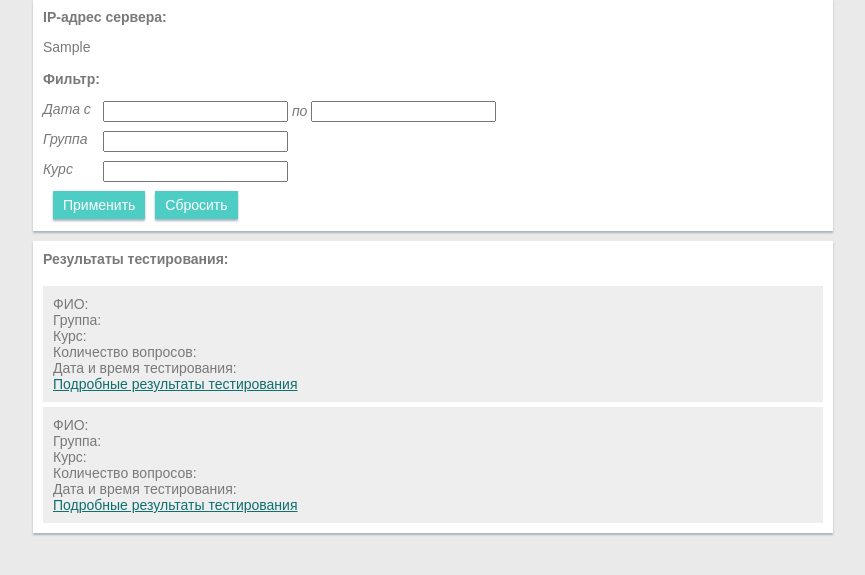
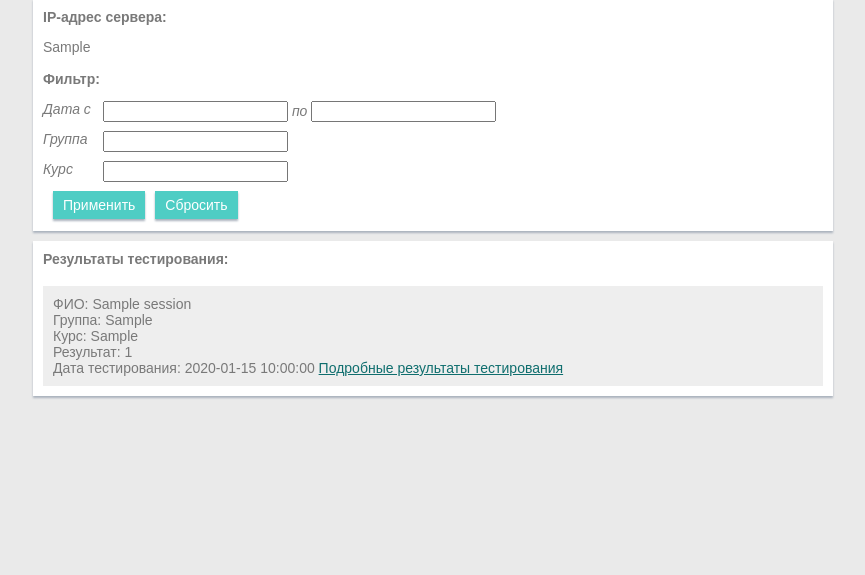
Before and after one commit to cuprumtan/psu-labs, a Flask app: template templates/server.html in a window 1280 px wide. Shown: the part 47-622 px from the top of the page, without its empty margins (207-1072 px from the left). Run offline with Flask 2, Linux system fonts and the light colour scheme; the template is opened without the code that fills it: most values are stand-ins (such as "Sample title", 1, 10 or a date in 2020).

Commit message:
Заготовка для /advanced_result

```diff
--- a/app.py
+++ b/app.py
@@ -35,9 +35,6 @@ ip_v4 = get_ipv4()
 
 @app.route('/')
 def root():
-    session_number = db_session.query(func.coalesce(func.max(CeSessions.session_number), 0)).all()
-    db_session.commit()
-    session['number'] = tuple(session_number[0])[0]
     return redirect(url_for('test_begin'))
 
 
@@ -45,6 +42,9 @@ def root():
 def test_begin():
     if request.method == 'GET':
         session.clear()
+    session_number = db_session.query(func.coalesce(func.max(CeSessions.session_number), 0)).all()
+    db_session.commit()
+    session['number'] = tuple(session_number[0])[0] + 1
     subjects_dict = {}
     subjects_data = db_session.query(CeSubjects.id, CeSubjects.subject_name).all()
     db_session.commit()
@@ -135,7 +135,7 @@ def test_result():
         questions_data = session.get('questions_data')
         answers_data = session.get('answers_data')
         session_date = datetime.datetime.now().strftime("%Y-%m-%d")# дата
-        session_number = session.get('session_number')
+        session_number = session.get('number')
         fio = session.get('fio')# фио студента
         group = session.get('group')# группа
         course = session.get('course')# курс
@@ -155,6 +155,18 @@ def test_result():
                             right_answered = right_answered + 1
                     else:
                         checked = False
+                    to_insert = CeSessions(
+                        session_number=session_number,
+                        session_date=session_date,
+                        student_name=fio,
+                        student_group=group,
+                        student_grade=course,
+                        answer_id=a_object[0],
+                        is_right=a_object[3]
+                    )
+                    db_session.add(to_insert)
+                    db_session.flush()
+                    db_session.commit()
                     # тут сохраняем
             if right_count == right_answered:
                 score = score + 1
@@ -168,6 +180,9 @@ def test_result():
 def manage_server():
     # p = subprocess.Popen("bash get_my_ip.sh", stdout=subprocess.PIPE, shell=True)
     # (output, err) = p.communicate()
+    if request.method == 'GET':
+        date_from = datetime.datetime.now().strftime("%Y-%m-%d")
+        date_to = datetime.datetime.now().strftime("%Y-%m-%d")
     if request.method == 'POST':
         date_from = request.form['date_from']
         date_to = request.form['date_to']
@@ -181,12 +196,66 @@ def manage_server():
             session['group'] = group
         else:
             session.clear()
-    return render_template('server.html', ip_list=ip_v4)
+            date_from = datetime.datetime.now().strftime("%Y-%m-%d")
+            date_to = datetime.datetime.now().strftime("%Y-%m-%d")
+    sessions_data = db_session.query(CeSessions.session_number,
+                                     CeSessions.session_date,
+                                     CeSessions.student_name,
+                                     CeSessions.student_group,
+                                     CeSessions.student_grade,
+                                     CeSessions.result_percent) \
+        .distinct(CeSessions.session_number) \
+        .filter(CeSessions.session_date >= date_from) \
+        .filter(CeSessions.session_date <= date_to) \
+        .order_by(CeSessions.session_number).all()
+    db_session.commit()
+    return render_template('server.html', ip_list=ip_v4, sessions=sessions_data)
 
+class UserAnswer():
+    id = 0
+    question_id = 0
+    answer_text = 0
+    is_right = 0
 
-@app.route('/advanced_result')
+@app.route('/advanced_result', methods=['GET'])
 def advanced_result():
-    return render_template('advanced_results.html')
+    session_number = request.args.get('session_number')
+    session_data = db_session.query(CeSessions.id,
+                                    CeSessions.session_number,
+                                    CeSessions.session_date,
+                                    CeSessions.student_name,
+                                    CeSessions.student_group,
+                                    CeSessions.student_grade,
+                                    CeSessions.answer_id,
+                                    CeSessions.is_right)\
+        .filter(CeSessions.session_number == session_number).all()
+    db_session.commit()
+    fio = session_data[0].student_name
+    group = session_data[0].student_group
+    course = session_data[0].student_grade
+    date = session_data[0].session_date
+    answers_data = db_session.query(CeAnswers.id,
+                                    CeAnswers.answer_text,
+                                    CeAnswers.question_id,
+                                    CeAnswers.is_right)\
+        .filter(CeAnswers.id.in_([data.answer_id for data in session_data])).all()
+    db_session.commit()
+    questions_data = db_session.query(CeQuestions.id,
+                                      CeQuestions.question_text) \
+        .filter(CeQuestions.id.in_([answer.question_id for answer in answers_data])).all()
+    db_session.commit()
+    id = 0
+    questions_dict = {}
+    user_answers = []
+    for answer in answers_data:
+        for sess_answer in session_data:
+            if answer.id == sess_answer.answer_id:
+                answer = UserAnswer()
+    # for session in session_data:
+    #     CeAnswers
+    #     questions_dict[id] =
+    # questions_dict =
+    return render_template('advanced_results.html', fio=fio, group=group, course=course, date=date, data=questions_dict)
 
 
 @app.errorhandler(405)
--- a/templates/advanced_results.html
+++ b/templates/advanced_results.html
@@ -19,13 +19,13 @@
             <span>Дата: </span>{{ date }}<br>
         </div>
 
-        {% for qid, qobject in questions.items() %}
+        {% for qid, qobject in data %}
         <div class="container question">
             <span>Вопрос {{ loop.index }}.</span><br><br>
             <b>{{ qobject.question_text }}</b><br><br>
                 {% for aid, aobject in answers.items() %}
                         {% if aobject.question_id == qobject.id %}
-                            <label>
+                            <label {% if aobject.is_right != True %} style="color: red;" {% endif %}>
                                 <input id="{{ aobject.id }}" type="checkbox" name="{{ qobject.id }}" value="{{ aobject.id }}">
                                 {{ aobject.answer_text }}<br>
                             </label>
--- a/templates/server.html
+++ b/templates/server.html
@@ -22,7 +22,7 @@
         <div class="row"><b>Фильтр:</b></div>
         <div class="row">
             <span>
-                <div class="filter-text-left">Дата с </div><input type="text" name="date_from" pattern="\d\d\.\d\d\.\d\d\d\d" value="{{ session.get('date_from') if session.get('date_from') != None }}"> по <input type="text" name="date_to" pattern="\d\d\.\d\d\.\d\d\d\d" value="{{ session.get('date_to') if session.get('date_to') != None }}">
+                <div class="filter-text-left">Дата с </div><input type="text" name="date_from" pattern="\d\d\d\d-\d\d\-\d\d" value="{{ session.get('date_from') if session.get('date_from') != None }}"> по <input type="text" name="date_to" pattern="\d\d\d\d-\d\d\-\d\d" value="{{ session.get('date_to') if session.get('date_to') != None }}">
             </span>
         </div>
         <div class="row">
@@ -42,22 +42,24 @@
     </div>
     <div class="container results">
         <div class="row"><b>Результаты тестирования:</b></div>
-        <div class="result-card">
-            ФИО:<br>
-            Группа:<br>
-            Курс:<br>
-            Количество вопросов:<br>
-            Дата и время тестирования:<br>
-            <a href="advanced_result" style="margin-top: 10px" target="_blank">Подробные результаты тестирования</a>
+{#        <div class="result-card">#}
+{#            ФИО:<br>#}
+{#            Группа:<br>#}
+{#            Курс:<br>#}
+{#            Количество вопросов:<br>#}
+{#            Дата и время тестирования:<br>#}
+{#            <a href="advanced_result" style="margin-top: 10px" target="_blank">Подробные результаты тестирования</a>#}
+{#        </div>#}
+        {% for session in sessions %}
+            <div class="result-card">
+            ФИО: {{ session.student_name }}<br>
+            Группа: {{ session.student_group }}<br>
+            Курс: {{ session.student_grade }}<br>
+            Результат: {{ session.result_percent }}<br>
+            Дата тестирования: {{ session.session_date }}
+            <a href="advanced_result?session_number={{ session.session_number }}" style="margin-top: 10px" target="_blank">Подробные результаты тестирования</a>
         </div>
-        <div class="result-card">
-            ФИО:<br>
-            Группа:<br>
-            Курс:<br>
-            Количество вопросов:<br>
-            Дата и время тестирования:<br>
-            <a href="advanced_result" style="margin-top: 10px" target="_blank">Подробные результаты тестирования</a>
-        </div>
+        {% endfor %}
     </div>
 
 <div>
```
Also changed, not shown: circuit-engineering.db.
